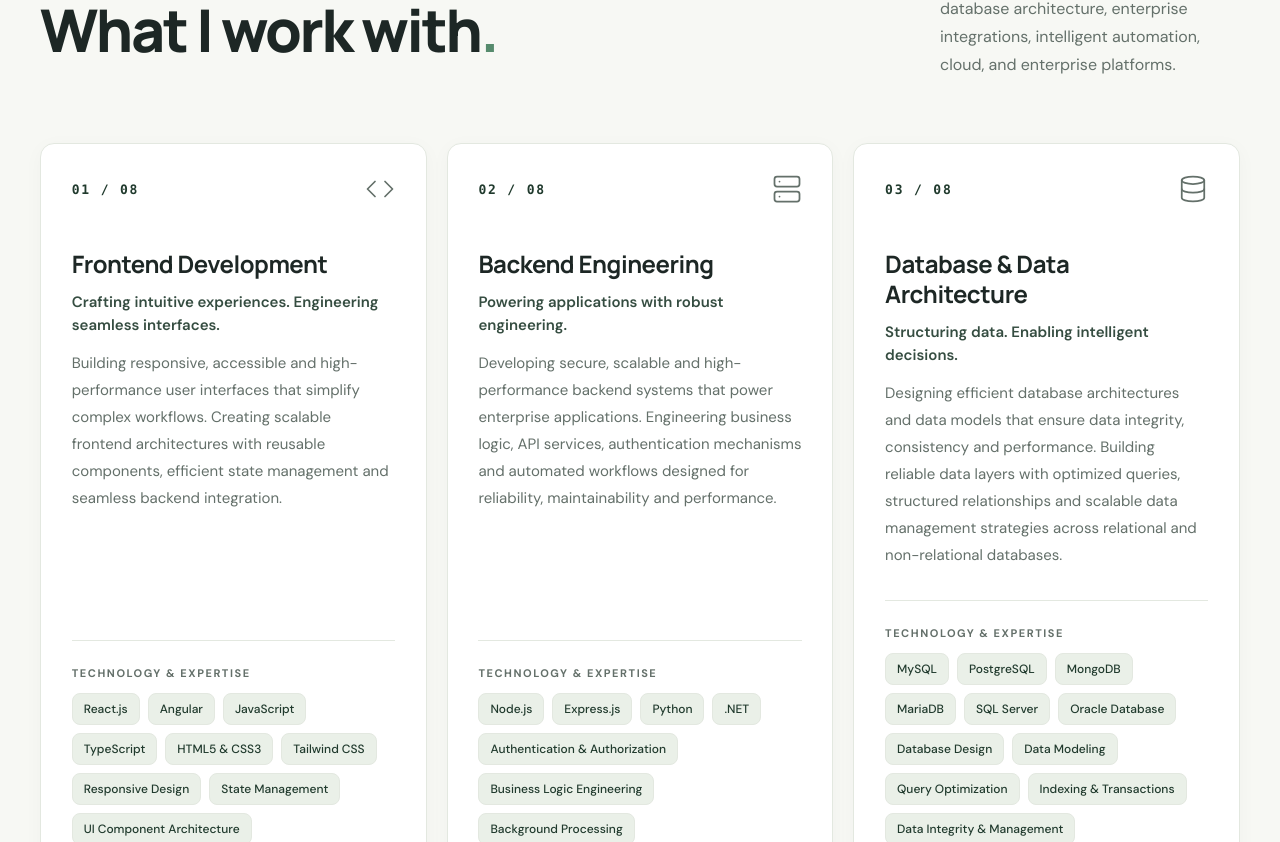
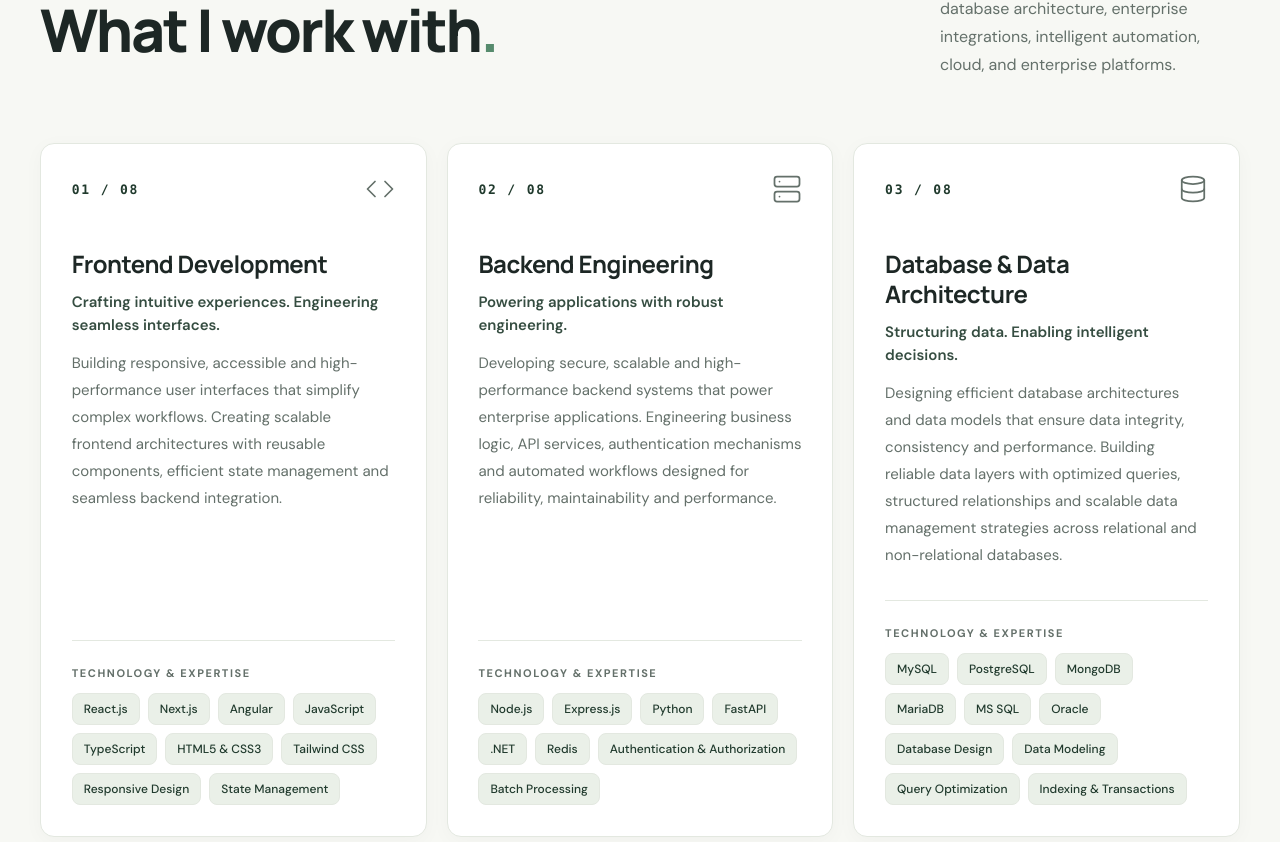
Before and after one commit to Abinashpatri07/portfolio, a React (Vite) app: page / in a window 1280 px wide. Shown: the part 1958-2800 px from the top of the page. Built offline with nearby package versions, Linux system fonts and the light colour scheme; a web font is replaced by a local one.

Commit message:
Update profile details to Nrusingha Pradhan, refine expertise tags and approach steps, focus on 4 core projects

```diff
--- a/src/components/Services.jsx
+++ b/src/components/Services.jsx
@@ -34,13 +34,13 @@ export default function Services() {
             </p>
 
             <div className="mt-8">
-              <a
+              {/* <a
                 href="#contact"
                 className="inline-flex items-center gap-2.5 bg-[var(--bg)] text-[var(--dark)] hover:opacity-90 px-6 py-3.5 rounded-full font-semibold text-[15px] shadow-md transition-all duration-200 hover:-translate-y-0.5"
               >
                 <span>Discuss your project</span>
                 <ArrowUpRight size={17} />
-              </a>
+              </a> */}
             </div>
           </div>
 
--- a/src/data/portfolioData.js
+++ b/src/data/portfolioData.js
@@ -1,15 +1,15 @@
 export const personalInfo = {
-  name: "Abinash Patri",
-  brand: "abinash",
+  name: "Nrusingha Pradhan",
+  brand: "nrusingha",
   role: "Full Stack Developer & Software Engineer",
   shortRole: "Full Stack Developer",
-  email: "abinashpatri.dev@gmail.com",
-  phone: "+91 98765 43210",
+  // email: "nrusingha.pradhan.dev@gmail.com",
+  // phone: "+91 98765 43210",
   location: "India",
   availableForWork: true,
-  github: "https://github.com/Abinashpatri",
-  linkedin: "https://linkedin.com/in/abinashpatri",
-  twitter: "https://twitter.com/Abinashpatri",
+  // github: "https://github.com/nrusingha",
+  // linkedin: "https://linkedin.com/in/nrusingha",
+  // twitter: "https://twitter.com/nrusingha",
 };
 
 export const navLinks = [
@@ -41,6 +41,7 @@ export const expertiseData = [
     description: "Building responsive, accessible and high-performance user interfaces that simplify complex workflows. Creating scalable frontend architectures with reusable components, efficient state management and seamless backend integration.",
     tags: [
       "React.js",
+      "Next.js",
       "Angular",
       "JavaScript",
       "TypeScript",
@@ -48,7 +49,7 @@ export const expertiseData = [
       "Tailwind CSS",
       "Responsive Design",
       "State Management",
-      "UI Component Architecture"
+
     ]
   },
   {
@@ -61,10 +62,11 @@ export const expertiseData = [
       "Node.js",
       "Express.js",
       "Python",
+      "FastAPI",
       ".NET",
+      "Redis",
       "Authentication & Authorization",
-      "Business Logic Engineering",
-      "Background Processing"
+      "Batch Processing"
     ]
   },
   {
@@ -78,13 +80,13 @@ export const expertiseData = [
       "PostgreSQL",
       "MongoDB",
       "MariaDB",
-      "SQL Server",
-      "Oracle Database",
+      "MS SQL",
+      "Oracle",
       "Database Design",
       "Data Modeling",
       "Query Optimization",
       "Indexing & Transactions",
-      "Data Integrity & Management"
+
     ]
   },
   {
@@ -99,7 +101,7 @@ export const expertiseData = [
       "Webhooks",
       "RabbitMQ",
       "Database Connectors",
-      "SMTP Integration",
+      "SFTP Integration",
       "ESB Integration",
       "System Integration"
     ]
@@ -131,12 +133,12 @@ export const expertiseData = [
       "VPS",
       "Docker",
       "CI/CD",
-      "Cloud Infrastructure",
-      "Linux Administration",
-      "Git & GitHub",
+      "Cloud",
+      "GitHub",
+      "GitHub Actions",
+      "Grafana",
+      "Prometheus",
       "Application Deployment",
-      "Infrastructure Monitoring",
-      "Infrastructure Security"
     ]
   },
   {
@@ -148,10 +150,9 @@ export const expertiseData = [
     tags: [
       "System Design",
       "Solution Architecture",
-      "Enterprise Architecture",
-      "Microservices Architecture",
+      "Enterprise",
+      "Microservices",
       "Modular Monolith",
-      "Architecture Patterns",
       "Scalability & Resilience",
       "Technology Stack Strategy"
     ]
@@ -163,14 +164,14 @@ export const expertiseData = [
     iconName: "Building2",
     description: "Designing and developing enterprise-grade business platforms that streamline operations, automate workflows and improve organizational efficiency. Delivering integrated applications tailored to complex business processes, industry requirements and evolving operational needs.",
     tags: [
+      "Multi Tenant",
       "ERP",
       "CRM",
-      "Workflow Management Systems",
+      "WMS",
       "Enterprise Applications",
-      "Business Process Automation",
-      "Operations Management",
+      "Process Automation",
       "Application Integration",
-      "Industry Solutions"
+      "Specialized Systems"
     ]
   }
 ];
@@ -270,7 +271,7 @@ export const projectsData = [
   },
   {
     id: "04",
-    title: "CORRNEX Platform",
+    title: "Packaging ManagementPlatform",
     category: "Industrial ERP",
     platformLabel: "CORRNEX Industrial Packaging",
     visualVariant: "corrugation",
@@ -298,42 +299,42 @@ export const projectsData = [
     liveUrl: "https://corrugation-azure.vercel.app/",
     displayUrl: "corrugation-azure.vercel.app"
   },
-  {
-    id: "05",
-    title: "Referral & Coupon Code Growth Platform",
-    category: "Fintech & Marketing",
-    platformLabel: "Growth & Coupon Engine",
-    visualVariant: "referral-coupon",
-    description: "A high-conversion customer acquisition and discount management platform engineered for referral programs and coupon campaigns. Features dynamic code generation, tiered promotional discounts (Basic, Standard, Premium), redemption analytics, and referral attribution tracking.",
-    stack: ["React", "Vite", "Recharts", "Marketing Analytics", "REST APIs", "Tailwind CSS"],
-    features: [
-      "Dynamic referral link generation and unique voucher coupon code issuance",
-      "Yearly & monthly comparative analytics (Referral vs Coupon code redemptions)",
-      "Multi-tiered discount structures (Basic 10%, Standard 20%, Premium 30%, Gift Vouchers)",
-      "Real-time referral performance dashboards, conversion funnel telemetry, and anti-fraud checks",
-      "Fluid responsive user interface with instant one-click code copy and sharing"
-    ],
-    liveUrl: "https://referalcouponcodefrontend.vercel.app/",
-    displayUrl: "referalcouponcodefrontend.vercel.app"
-  },
-  {
-    id: "06",
-    title: "Anjali Infra — Infrastructure & Engineering Solutions",
-    category: "Corporate Web",
-    platformLabel: "Infrastructure Web Portal",
-    visualVariant: "anjali-infra",
-    description: "A modern, high-performance web portal built for a prominent infrastructure development enterprise specializing in high-voltage electrical installations, substations, civil engineering, and industrial construction across Odisha & Andhra Pradesh.",
-    stack: ["React", "JavaScript", "Tailwind CSS", "Modern UI/UX", "Responsive Design", "Vercel"],
-    features: [
-      "Interactive showcase of heavy civil, industrial, and substation projects",
-      "Comprehensive service portfolio (33/11kV substations, transmission lines)",
-      "Client tender inquiries and streamlined corporate contact workflows",
-      "Fluid, mobile-optimized responsive layout with fast load performance",
-      "Professional corporate branding reflecting MSME and GST compliance"
-    ],
-    liveUrl: "https://anjali-infra.vercel.app/",
-    displayUrl: "anjali-infra.vercel.app"
-  }
+  // {
+  //   id: "05",
+  //   title: "Referral & Coupon Code Growth Platform",
+  //   category: "Fintech & Marketing",
+  //   platformLabel: "Growth & Coupon Engine",
+  //   visualVariant: "referral-coupon",
+  //   description: "A high-conversion customer acquisition and discount management platform engineered for referral programs and coupon campaigns. Features dynamic code generation, tiered promotional discounts (Basic, Standard, Premium), redemption analytics, and referral attribution tracking.",
+  //   stack: ["React", "Vite", "Recharts", "Marketing Analytics", "REST APIs", "Tailwind CSS"],
+  //   features: [
+  //     "Dynamic referral link generation and unique voucher coupon code issuance",
+  //     "Yearly & monthly comparative analytics (Referral vs Coupon code redemptions)",
+  //     "Multi-tiered discount structures (Basic 10%, Standard 20%, Premium 30%, Gift Vouchers)",
+  //     "Real-time referral performance dashboards, conversion funnel telemetry, and anti-fraud checks",
+  //     "Fluid responsive user interface with instant one-click code copy and sharing"
+  //   ],
+  //   liveUrl: "https://referalcouponcodefrontend.vercel.app/",
+  //   displayUrl: "referalcouponcodefrontend.vercel.app"
+  // },
+  // {
+  //   id: "06",
+  //   title: "Anjali Infra — Infrastructure & Engineering Solutions",
+  //   category: "Corporate Web",
+  //   platformLabel: "Infrastructure Web Portal",
+  //   visualVariant: "anjali-infra",
+  //   description: "A modern, high-performance web portal built for a prominent infrastructure development enterprise specializing in high-voltage electrical installations, substations, civil engineering, and industrial construction across Odisha & Andhra Pradesh.",
+  //   stack: ["React", "JavaScript", "Tailwind CSS", "Modern UI/UX", "Responsive Design", "Vercel"],
+  //   features: [
+  //     "Interactive showcase of heavy civil, industrial, and substation projects",
+  //     "Comprehensive service portfolio (33/11kV substations, transmission lines)",
+  //     "Client tender inquiries and streamlined corporate contact workflows",
+  //     "Fluid, mobile-optimized responsive layout with fast load performance",
+  //     "Professional corporate branding reflecting MSME and GST compliance"
+  //   ],
+  //   liveUrl: "https://anjali-infra.vercel.app/",
+  //   displayUrl: "anjali-infra.vercel.app"
+  // }
 ];
 
 export const projectFilterCategories = [
@@ -374,19 +375,19 @@ export const servicesData = [
 export const approachSteps = [
   {
     title: "Understand",
-    description: "Understand the problem, users, business workflows, technical constraints, and long-term goals before defining the solution."
+    description: "Explore business objectives, user expectations, operational workflows and technical constraints. Translate complex requirements into clearly defined functional specifications and actionable solution objectives."
   },
   {
     title: "Architect",
-    description: "Design the application's structure, data models, service boundaries, integrations, and security considerations with maintainability in mind."
+    description: "Define the solution architecture, technology stack, database models, system components and integration strategy. Establish a strong technical foundation focused on scalability, security, performance and maintainability"
   },
   {
     title: "Build",
-    description: "Develop connected frontend, backend, and supporting components using technologies suited to the requirements and operating environment."
+    description: "Engineer connected frontend, backend and data components, integrate external systems and implement business workflows. Transform technical designs into robust, production-ready applications aligned with business requirements."
   },
   {
     title: "Refine",
-    description: "Test, review, optimize, and improve reliability, performance, usability, and operational behavior through iteration."
+    description: "Validate functionality, optimize performance, strengthen security and improve user experience. Continuously refine the solution through testing, monitoring and feedback to ensure reliability and long-term business value."
   }
 ];
 
```
